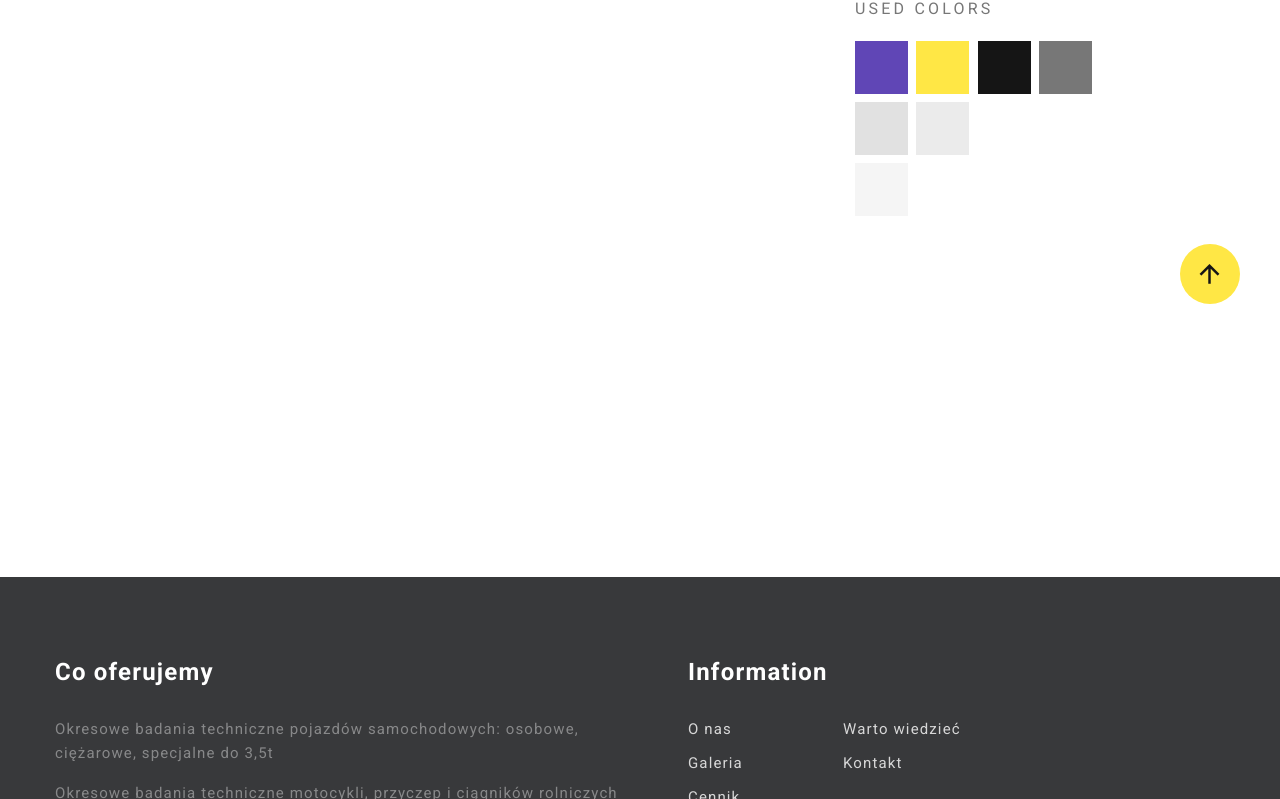
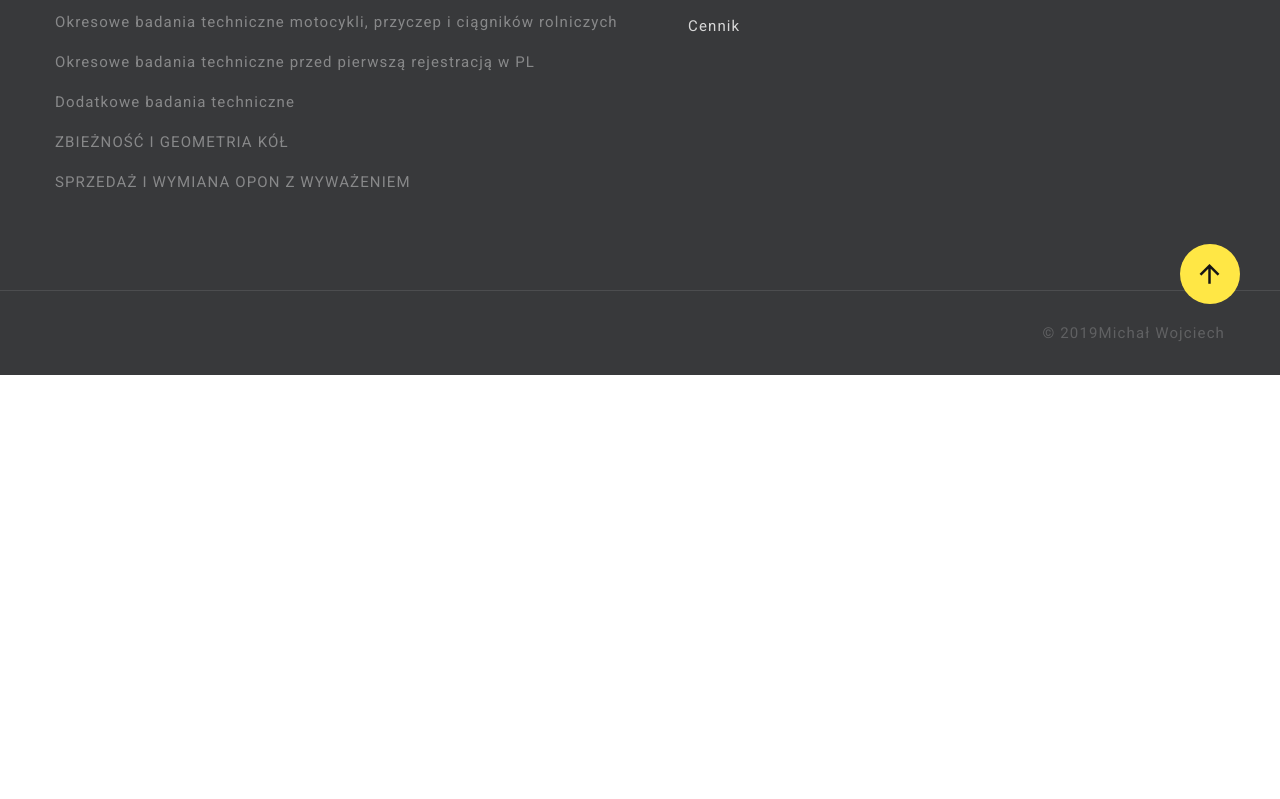
Before and after one commit to michelos1992/mySite, a plain HTML site: page gallery.html in a window 1280 px wide. Shown: the part 556-1355 px from the top of the page. After the commit the page ends 931 px from the top, so only its background shows below. Drawn offline with Linux system fonts and the light colour scheme; files whose address does not match are found by name.

Commit message:
add section gallery

```diff
--- a/gallery.html
+++ b/gallery.html
@@ -119,61 +119,11 @@
           </div>
         </div>
       </section>
-      <!-- Base gallery-->
-      <section class="section section-sm section-first bg-default section-style-2 text-md-left">
+
+      <section class="page_gallery">
         <div class="container">
-          <div class="row row-50">
-            <div class="col-lg-8">
-            </div>
-            <div class="col-lg-4">
-              <div class="box-gallery-description">
-                <div class="box-gallery-description-item">
-                  <p class="heading-7">Google Fonts</p>
-                  <h3 class="text-transform-none text-spacing-50">Roboto</h3>
-                </div>
-                <div class="box-gallery-description-item">
-                  <p class="heading-7">Used colors</p>
-                  <div class="box-color">
-                    <div class="box-color-line">
-                      <div class="box-color-item bg-primary"></div>
-                      <div class="box-color-item bg-secondary"></div>
-                      <div class="box-color-item bg-gray-800"></div>
-                      <div class="box-color-item bg-gray-600"></div>
-                    </div>
-                    <div class="box-color-line">
-                      <div class="box-color-item bg-gray-300"></div>
-                      <div class="box-color-item bg-gray-200"></div>
-                    </div>
-                    <div class="box-color-line">
-                      <div class="box-color-item bg-gray-100"></div>
-                    </div>
-                  </div>
-                </div>
-              </div>
-            </div>
-          </div>
-        </div>
-      </section>
+          <div class="row">
 
-      <!-- HTML Text Elements-->
-      <section class="section section-sm bg-default section-style-2 text-md-left">
-        <div class="container">
-        </div>
-      </section>
-
-      <!-- Lists and Blockquote-->
-      <section class="section section-sm bg-default section-style-2 text-md-left">
-        <div class="container">
-
-        </div>
-      </section>
-
-      <!-- Blockquote-->
-      <section class="section section-sm section-last bg-default section-style-2 text-md-left">
-        <div class="container">
-          <div class="row row-50">
-            <div class="col-lg-10 col-xl-7">
-            </div>
           </div>
         </div>
       </section>
```
